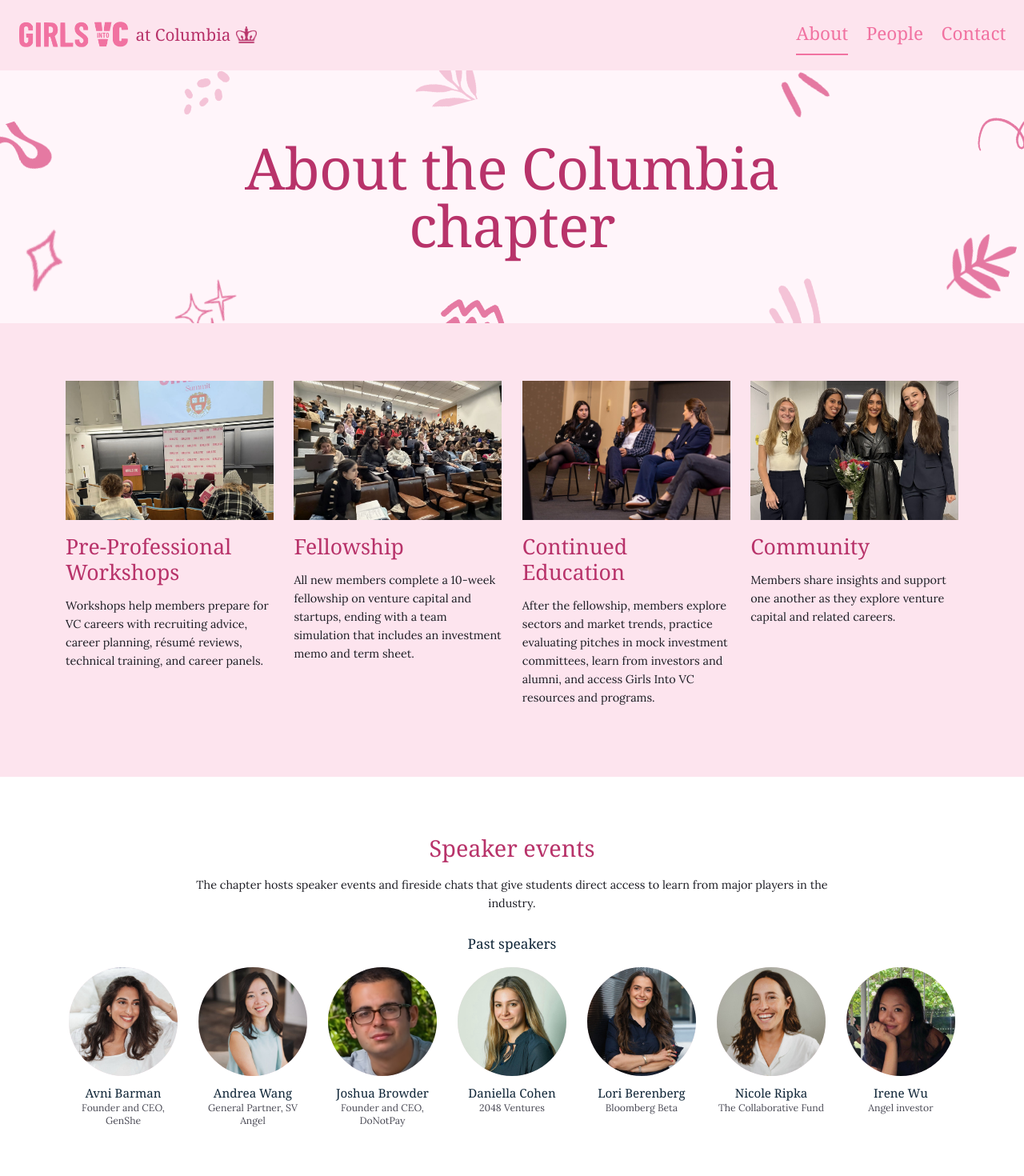
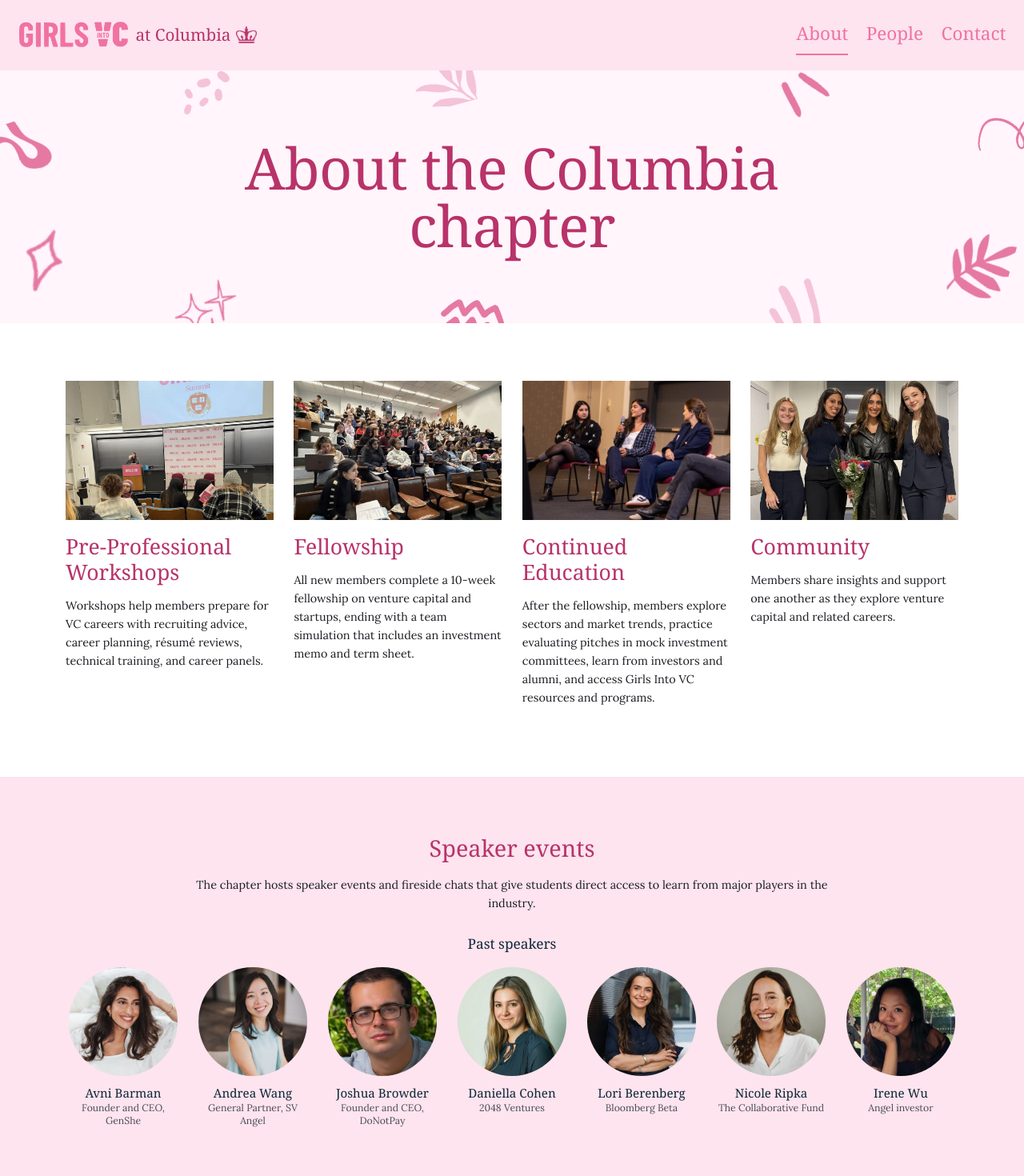
Before and after one commit to veronicas-world/givc-columbia-website, a React (Vite) app: page /about in a window 1280 px wide. Shown: the top 1470 px of the page at 80% size. Built offline with nearby package versions, Linux system fonts and the light colour scheme; no server answers; a web font is replaced by a local one.

Commit message:
Swap About section background colors
Co-authored-by: factory-droid[bot] <138933559+factory-droid[bot]@users.noreply.github.com>

```diff
--- a/src/pages/AboutPage.tsx
+++ b/src/pages/AboutPage.tsx
@@ -24,7 +24,7 @@
     <>
       <PageHeader title="About the Columbia chapter" />
 
-      <PageSection labelledBy="activities-title" tone="pale">
+      <PageSection labelledBy="activities-title">
         <h2 id="activities-title" className="visually-hidden">Chapter activities</h2>
         <div className="activity-columns">
           <ActivitySection
@@ -41,7 +41,7 @@
         </div>
       </PageSection>
 
-      <PageSection labelledBy="speaker-events-title" className="speaker-events">
+      <PageSection labelledBy="speaker-events-title" tone="pale" className="speaker-events">
         <h2 id="speaker-events-title">{speakerEvents.title}</h2>
         <p>{speakerEvents.detail}</p>
         <h3 className="speaker-list-title">Past speakers</h3>
```
Also changed, not shown: 1 other file (tests, documents, lock files or other folders).
